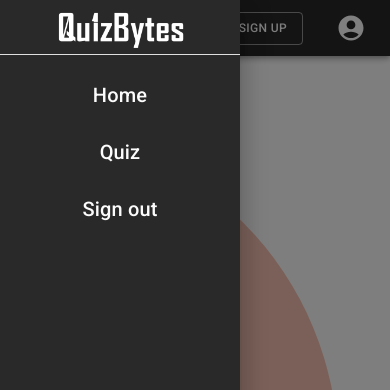
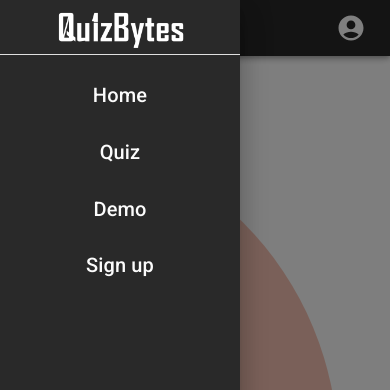
Before and after one commit to Ted2121/QuizBytesClient, a React (Vite) app in the folder quizbytesclient/: page /signup in a window 390 px wide. Both pictures are taken after a click on the button 27 px from the left and 28 px from the top of the page. Shown: the top 390 px of the page. Built offline with nearby package versions, Linux system fonts and the light colour scheme.

Commit message:
Added sign out and moved drawer buttons into a separate component

```diff
--- /dev/null
+++ b/quizbytesclient/src/components/DrawerButton.jsx
@@ -0,0 +1,20 @@
+import { ListItem, ListItemButton, ListItemText } from '@mui/material';
+import React from 'react'
+
+function DrawerButton({key, text, onClick = () => {}}) {
+  return (
+    <ListItem key={key} disablePadding sx={{ mt: '8px' }}>
+    <ListItemButton
+      sx={{ textAlign: 'center' }}
+      onClick={onClick}
+    >
+      <ListItemText
+        primaryTypographyProps={{ variant: 'h4', fontWeight: 500 }}
+        primary={text}
+        sx={{ color: 'white.text' }} />
+    </ListItemButton>
+  </ListItem>
+  )
+}
+
+export default DrawerButton;
--- a/quizbytesclient/src/hooks/useAuth.js
+++ b/quizbytesclient/src/hooks/useAuth.js
@@ -2,7 +2,13 @@ import { useContext } from "react";
 import { AuthContext} from "../context/AuthContext";
 
 function useAuth() {
-    return useContext(AuthContext);
-}
+    const { auth, setAuth } = useContext(AuthContext);
+
+    const signOut = () => {
+      setAuth({ token: "", user: null });
+    };
+
+    return { auth, signOut };
+  }
 
 export default useAuth;
--- a/quizbytesclient/src/layouts/Navbar.jsx
+++ b/quizbytesclient/src/layouts/Navbar.jsx
@@ -13,7 +13,10 @@ import Toolbar from '@mui/material/Toolbar';
 import Button from '@mui/material/Button';
 import AccountCircleIcon from '@mui/icons-material/AccountCircle';
 import Logo from '../assets/Logo.png'
-import { Link } from 'react-router-dom'
+import { Link, Navigate } from 'react-router-dom'
+import { useNavigate, useLocation } from 'react-router-dom';
+import useAuth from "../Hooks/useAuth";
+import DrawerButton from '../components/DrawerButton';
 
 const drawerWidth = 240;
 const navItems = [{
@@ -31,22 +34,31 @@ const drawerItems = [
   {
     id: '1',
     text: 'Quiz',
-    route: '/'
+    route: 'select'
   },
   {
     id: '2',
-    text: 'Sign out',
-    route: '/'
+    text: 'Demo',
+    route: 'demo'
   },
 ];
 
 function Navbar(props) {
   const { window } = props;
   const [mobileOpen, setMobileOpen] = React.useState(false);
+  const { auth, signOut } = useAuth();
+  const navigate = useNavigate();
+  const location = useLocation();
+  const from = location.state?.from?.pathname || "/";
 
   const handleDrawerToggle = () => {
     setMobileOpen((prevState) => !prevState);
   };
+
+  const handleSignOut = () => {
+    signOut();
+    navigate(from, { replace: true });
+  }
 
   const logo = (
     <Link to='/' style={{ textDecoration: 'none' }}>
@@ -60,6 +72,35 @@ function Navbar(props) {
     </Link>
   );
 
+  const signOutDrawerButton = (
+    <DrawerButton key='signout' text='Sign out' onClick={handleSignOut} />
+  );
+
+  const signUpDrawerButton = (
+    <Link to='signup' style={{ textDecoration: 'none' }}>
+      <DrawerButton key='signup' text='Sign up'/>
+    </Link>
+  );
+
+  const signUpButton = (
+    <Link to='signup' style={{ textDecoration: 'none', marginLeft: '25px' }}>
+      <Button
+        variant='outlined'
+        color='white'>
+        Sign Up
+      </Button>
+    </Link>
+  );
+
+  const signOutButton = (
+    <Button
+      variant='outlined'
+      color='white'
+      onClick={handleSignOut}>
+      Sign Out
+    </Button>
+  );
+
   const drawer = (
     <Box onClick={handleDrawerToggle} sx={{ textAlign: 'center', }}>
 
@@ -70,7 +111,8 @@ function Navbar(props) {
       <Divider sx={{ backgroundColor: 'white.main' }} />
       <List>
         {drawerItems.map((item) => (
-          <ListItem key={item.id} disablePadding sx={{ mt: '8px' }}>
+          <Link key={item.id} to={item.route} style={{ textDecoration: 'none' }}>
+            <ListItem disablePadding sx={{ mt: '8px' }}>
               <ListItemButton sx={{ textAlign: 'center' }}>
                 <ListItemText
                   primaryTypographyProps={{ variant: 'h4', fontWeight: 500 }}
@@ -78,7 +120,9 @@ function Navbar(props) {
                   sx={{ color: 'white.text' }} />
               </ListItemButton>
             </ListItem>
+          </Link>
         ))}
+        {auth?.token ? signOutDrawerButton : signUpDrawerButton}
       </List>
     </Box>
   );
@@ -90,15 +134,13 @@ function Navbar(props) {
       <AppBar component="nav" sx={{ backgroundColor: "grey.dark" }}>
         <Toolbar
           sx={{ display: 'flex', justifyContent: "space-between" }}
-          variant='regular'
-        >
+          variant='regular'>
           <Box sx={{ display: 'flex' }}>
             <IconButton
               aria-label="open drawer"
               edge="start"
               onClick={handleDrawerToggle}
-              sx={{ mr: 2, display: { sm: 'none' }, }}
-            >
+              sx={{ mr: 2, display: { sm: 'none' }, }}>
               <MenuIcon
                 fontSize='large'
                 sx={{ color: "white.main" }} />
@@ -106,7 +148,6 @@ function Navbar(props) {
             <Box sx={{ display: { xs: 'none', sm: 'block' } }}>
               {logo}
             </Box>
-
             <Box sx={{ display: { xs: 'none', sm: 'block' } }}>
               {navItems.map((item) => (
                 <Link key={item.id} to={item.route} style={{ textDecoration: 'none' }}>
@@ -130,31 +171,21 @@ function Navbar(props) {
               ))}
             </Box>
           </Box>
-
-          <Box>
+          <Box sx={{ display: 'flex', flexDirection: 'row', alignItems: 'center' }}>
+            <Box sx={{ display: { xs: 'none', sm: 'block' } }}>
               <Link to='demo' style={{ textDecoration: 'none' }}>
                 <Button
                   variant='contained'
-                sx={{fontWeight:600}}
-              >
+                  sx={{ fontWeight: 600 }}>
                   Try Demo
                 </Button>
               </Link>
-            <Link to='signup' style={{ textDecoration: 'none', marginLeft:'25px' }}>
-              <Button
-                variant='outlined'
-                color='white'
-              >
-                Sign Up
-              </Button>
-            </Link>
-            <Link to='login' style={{ textDecoration: 'none' }}>
+              {auth?.token ? signOutButton : signUpButton}
+            </Box>
+            <Link to='login' style={{ textDecoration: 'none', marginLeft: '25px' }}>
               <IconButton
                 color="white"
-                aria-label="log in"
-                onClick={handleDrawerToggle}
-                sx={{ ml: '25px' }}
-              >
+                aria-label="log in">
                 <AccountCircleIcon fontSize="large" />
               </IconButton>
             </Link>
```
Lines whose indentation alone changed are shown as unchanged.
